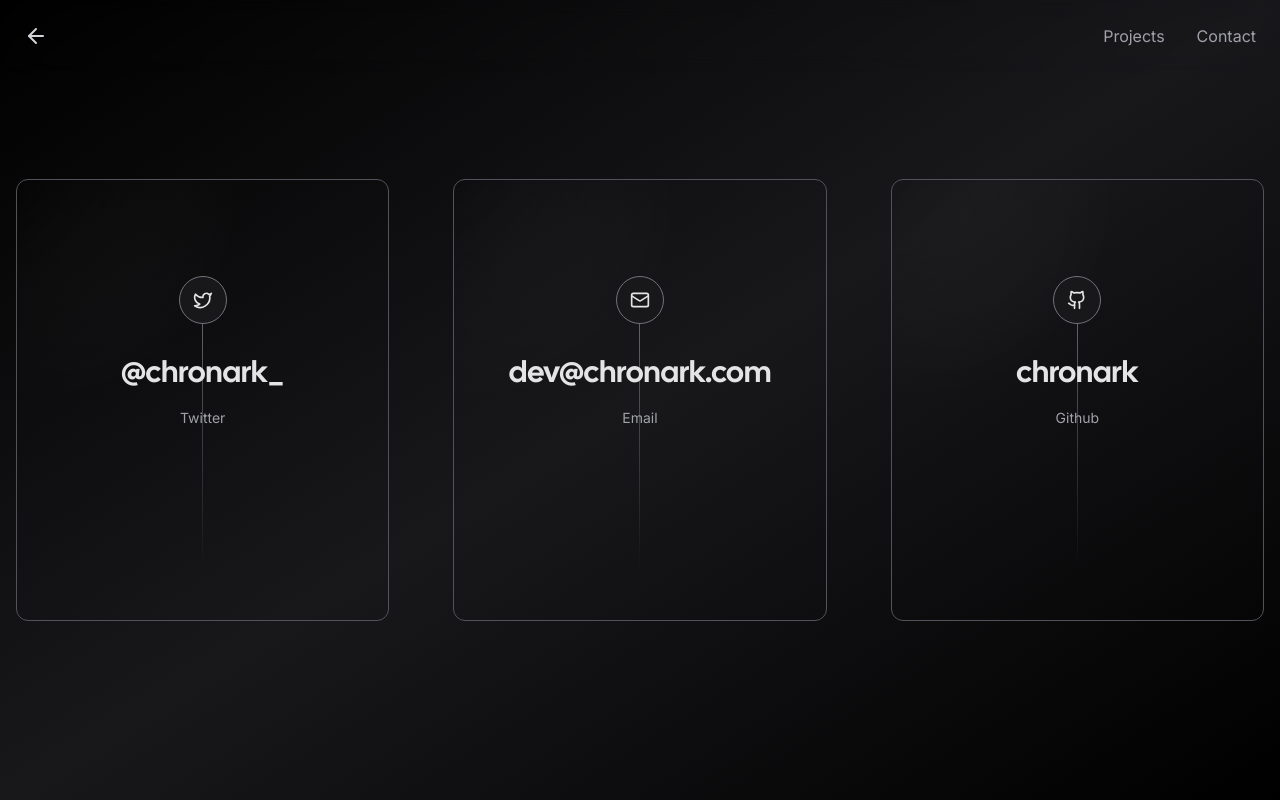
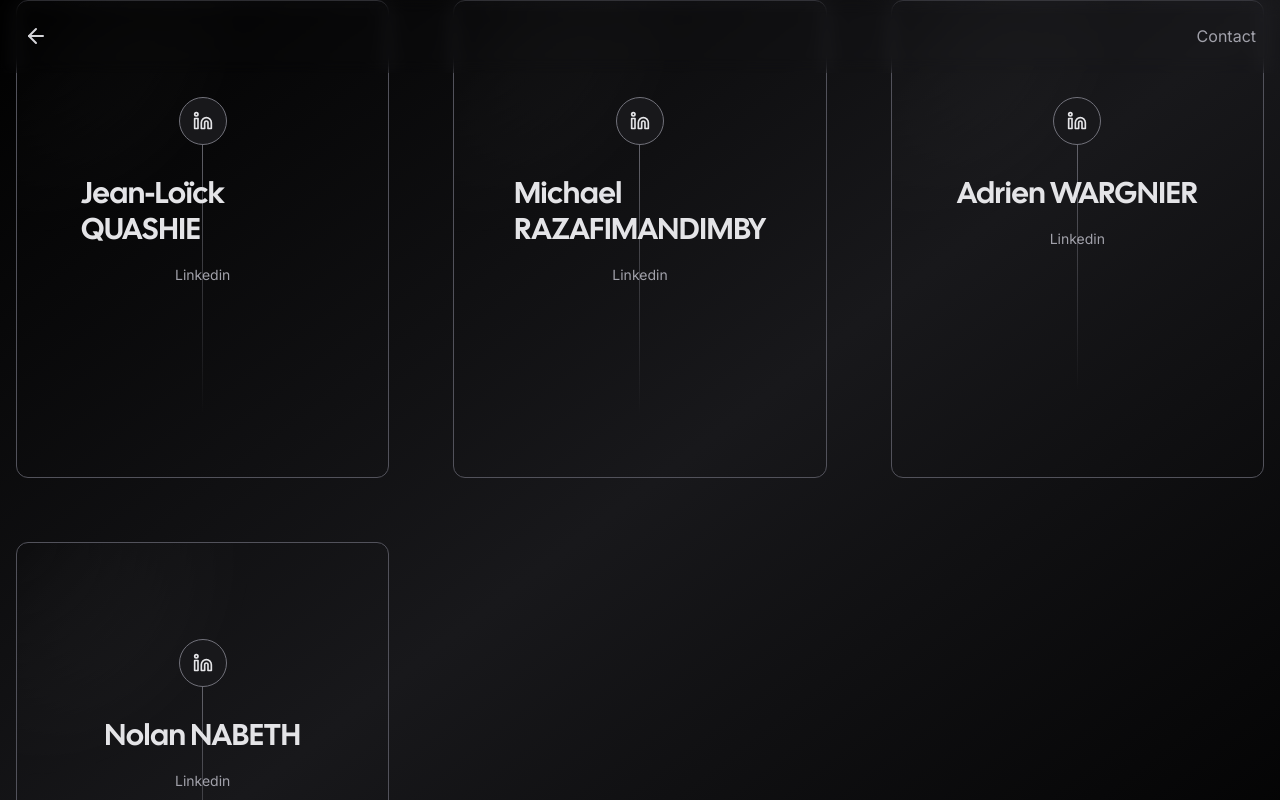
Before and after one commit to Estiamdevcrypt/Devcrypto, a Next.js app: page /contact in a window 1280 px wide. Shown: the top 800 px of the page. Built offline with nearby package versions, Linux system fonts and the light colour scheme; no server answers; what tailwindcss-debug-screens would draw is missing.

Commit message:
update-nav bar

```diff
--- a/app/components/nav.tsx
+++ b/app/components/nav.tsx
@@ -28,12 +28,7 @@ export const Navigation: React.FC = () => {
 			>
 				<div className="container flex flex-row-reverse items-center justify-between p-6 mx-auto">
 					<div className="flex justify-between gap-8">
-						<Link
-							href="/projects"
-							className="duration-200 text-zinc-400 hover:text-zinc-100"
-						>
-							Projects
-						</Link>
+
 						<Link
 							href="/contact"
 							className="duration-200 text-zinc-400 hover:text-zinc-100"
--- a/app/contact/page.tsx
+++ b/app/contact/page.tsx
@@ -1,27 +1,33 @@
 "use client";
-import { Github, Mail, Twitter } from "lucide-react";
+import { Github, Mail, Twitter, Linkedin} from "lucide-react";
 import Link from "next/link";
 import { Navigation } from "../components/nav";
 import { Card } from "../components/card";
 
 const socials = [
 	{
-		icon: <Twitter size={20} />,
+		icon: <Linkedin size={20} />,
 		href: "https://twitter.com/chronark_",
-		label: "Twitter",
-		handle: "@chronark_",
+		label: "Linkedin",
+		handle: "Jean-Loïck QUASHIE",
 	},
 	{
-		icon: <Mail size={20} />,
-		href: "mailto:dev@chronark.com",
-		label: "Email",
-		handle: "dev@chronark.com",
+		icon: <Linkedin size={20} />,
+		href: "https://twitter.com/chronark_",
+		label: "Linkedin",
+		handle: "Michael RAZAFIMANDIMBY",
 	},
 	{
-		icon: <Github size={20} />,
-		href: "https://github.com/chronark",
-		label: "Github",
-		handle: "chronark",
+		icon: <Linkedin size={20} />,
+		href: "https://twitter.com/chronark_",
+		label: "Linkedin",
+		handle: "Adrien WARGNIER",
+	},
+	{
+		icon: <Linkedin size={20} />,
+		href: "https://twitter.com/chronark_",
+		label: "Linkedin",
+		handle: "Nolan NABETH",
 	},
 ];
 
```
